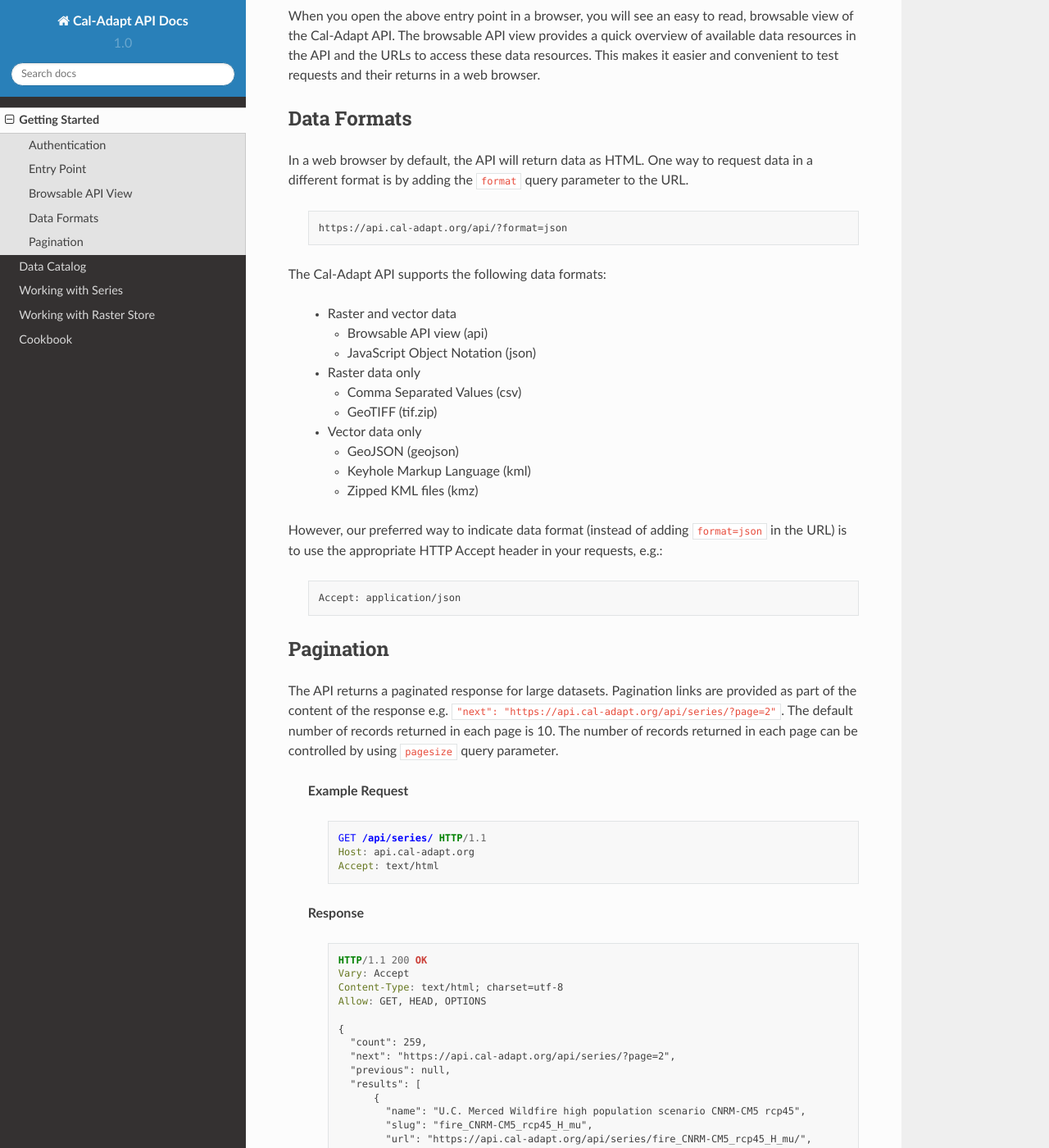
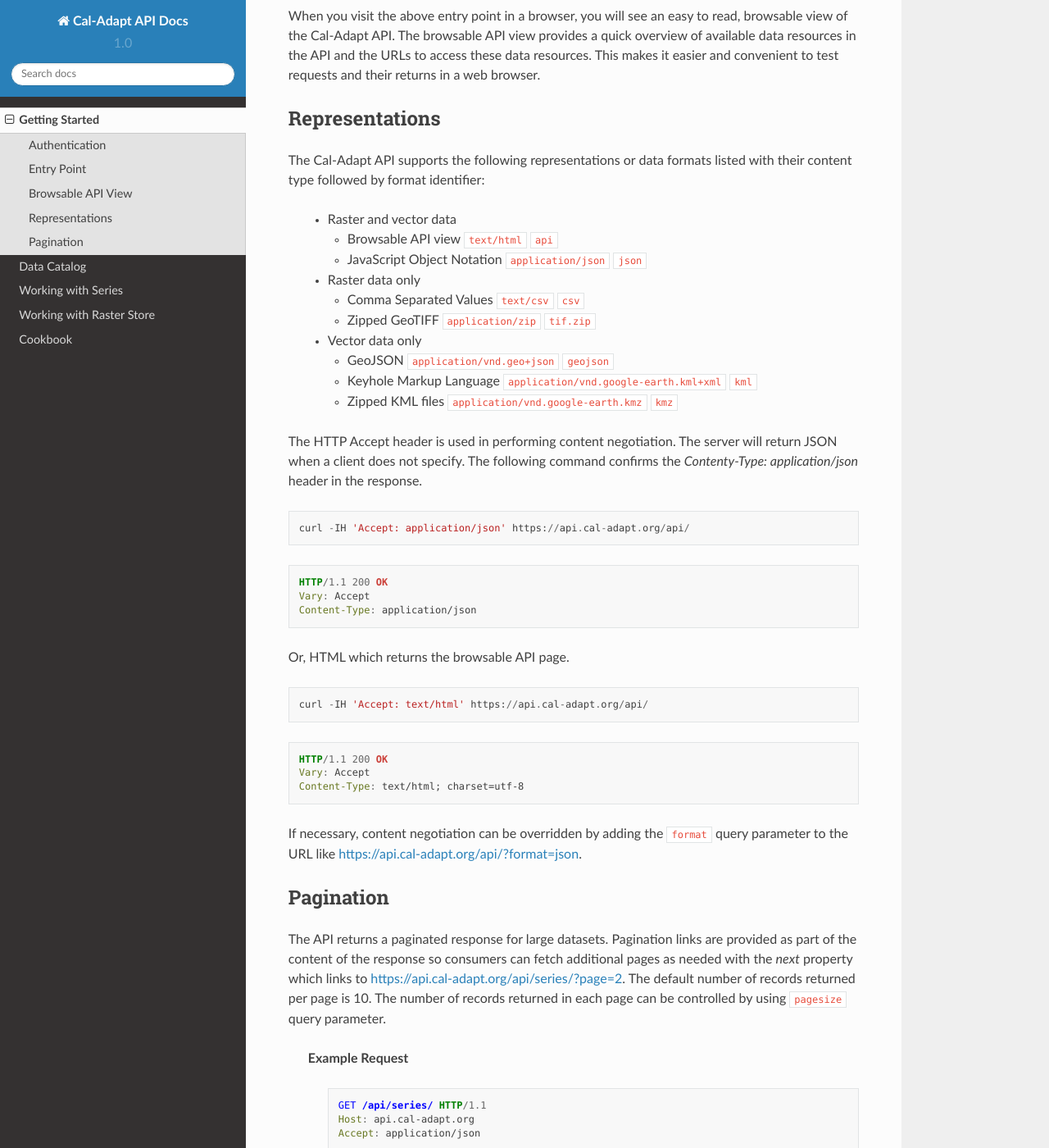
Before and after one commit to berkeley-gif/caladapt-docs, a Sphinx documentation site: the page built from docs/source/getting-started.rst, in a window 1280 px wide and 1400 px high, scrolled down 579 px. Shown: the whole window at 82% size. Built offline with Sphinx 7.4.7 and the Read the Docs theme 2.0.0, drawn with Linux system fonts in a browser that asks for light colours; some of the changed text lies outside the part shown.

Commit message:
Add note on representations and content negotiation

```diff
--- a/docs/source/getting-started.rst
+++ b/docs/source/getting-started.rst
@@ -1,95 +1,86 @@
-.. _getting-started:
+Getting Started
+===============
 
 
-***************
-Getting Started
-***************
-
-.. _authentication:
-
 Authentication
------------------
-
+--------------
 Currently the Cal-Adapt API does not require authentication. You do not need to sign up for a key to start working with the API. We plan to maintain the current level of open access to support a wide range of users. However, authentication may be implemented in the future to support throttled access for selected applications.
 
 
-.. _entry-point:
+Entry Point
+-----------
+The entry point or API root is a starting point that provides an overview of all available data in the API. The entry point for the Cal-Adapt API is at https://api.cal-adapt.org/api/. ::
 
-Entry Point
------------------
-
-The entry point or API root is a starting point that provides an overview of all available data in the API. The entry point for the Cal-Adapt API is:
-
-   .. sourcecode:: xml
-
-       https://api.cal-adapt.org/api/
+   curl https://api.cal-adapt.org/api/
 
 
-.. _browsable-api:
-
 Browsable API View
---------------------
-
-When you open the above entry point in a browser, you will see an easy to read, browsable view of the Cal-Adapt API. The browsable API view provides a quick overview of available data resources in the API and the URLs to access these data resources. This makes it easier and convenient to test requests and their returns in a web browser.
+------------------
+When you visit the above entry point in a browser, you will see an easy to read, browsable view of the Cal-Adapt API. The browsable API view provides a quick overview of available data resources in the API and the URLs to access these data resources. This makes it easier and convenient to test requests and their returns in a web browser.
 
 
-.. _data-formats:
-
-Data Formats
------------------
-
-In a web browser by default, the API will return data as HTML. One way to request data in a different format is by adding the ``format`` query parameter to the URL.
-
-   .. sourcecode:: xml
-
-       https://api.cal-adapt.org/api/?format=json
-
-The Cal-Adapt API supports the following data formats:
+Representations
+---------------
+The Cal-Adapt API supports the following representations or data formats listed
+with their content type followed by format identifier:
 
   * Raster and vector data
 
-    * Browsable API view (api)
-    * JavaScript Object Notation (json)
+    * Browsable API view ``text/html`` ``api``
+    * JavaScript Object Notation ``application/json`` ``json``
+
   * Raster data only
 
-    * Comma Separated Values (csv)
-    * GeoTIFF (tif.zip)
+    * Comma Separated Values ``text/csv`` ``csv``
+    * Zipped GeoTIFF ``application/zip`` ``tif.zip``
+
   * Vector data only
 
-    * GeoJSON (geojson)
-    * Keyhole Markup Language (kml)
-    * Zipped KML files (kmz)
+    * GeoJSON ``application/vnd.geo+json`` ``geojson``
+    * Keyhole Markup Language ``application/vnd.google-earth.kml+xml`` ``kml``
+    * Zipped KML files ``application/vnd.google-earth.kmz`` ``kmz``
 
-However, our preferred way to indicate data format (instead of adding ``format=json`` in the URL) is to use the appropriate HTTP Accept header in your requests, e.g.:
+The HTTP Accept header is used in performing content negotiation. The server
+will return JSON when a client does not specify. The following command confirms
+the `Contenty-Type: application/json` header in the response. ::
 
-   .. sourcecode:: xml
+    curl -IH 'Accept: application/json' https://api.cal-adapt.org/api/
 
-       Accept: application/json
+.. code-block:: http
 
+    HTTP/1.1 200 OK
+    Vary: Accept
+    Content-Type: application/json
 
-.. _pagination:
+Or, HTML which returns the browsable API page. ::
 
-Pagination
------------------
+    curl -IH 'Accept: text/html' https://api.cal-adapt.org/api/
 
-The API returns a paginated response for large datasets. Pagination links are provided as part of the content of the response e.g. ``"next": "https://api.cal-adapt.org/api/series/?page=2"``. The default number of records returned in each page is 10. The number of records returned in each page can be controlled by using ``pagesize`` query parameter.
-
-  **Example Request**
-
-   .. sourcecode:: http
-
-       GET /api/series/ HTTP/1.1
-       Host: api.cal-adapt.org
-       Accept: text/html
-
-  **Response**
-
-   .. sourcecode:: http
+.. code-block:: http
 
     HTTP/1.1 200 OK
     Vary: Accept
     Content-Type: text/html; charset=utf-8
-    Allow: GET, HEAD, OPTIONS
+
+If necessary, content negotiation can be overridden by adding the ``format``
+query parameter to the URL like https://api.cal-adapt.org/api/?format=json.
+
+
+Pagination
+----------
+The API returns a paginated response for large datasets. Pagination links are provided as part of the content of the response so consumers can fetch additional pages as needed with the `next` property which links to https://api.cal-adapt.org/api/series/?page=2. The default number of records returned per page is 10. The number of records returned in each page can be controlled by using ``pagesize`` query parameter.
+
+  **Example Request**
+
+   .. code-block:: http
+
+       GET /api/series/ HTTP/1.1
+       Host: api.cal-adapt.org
+       Accept: application/json
+
+  **Response**
+
+   .. code-block:: json
 
     {
       "count": 259,
@@ -105,8 +96,8 @@
             "rasters": [
                 "https://api.cal-adapt.org/api/rstores/fire_CNRM-CM5_rcp45_H_mu_1954/",
                 "https://api.cal-adapt.org/api/rstores/fire_CNRM-CM5_rcp45_H_mu_1955/",
-                "https://api.cal-adapt.org/api/rstores/fire_CNRM-CM5_rcp45_H_mu_1956/",
-                ...
+                "https://api.cal-adapt.org/api/rstores/fire_CNRM-CM5_rcp45_H_mu_1956/"
+                ,
             ],
             "tags": [
                 "fire"
@@ -121,13 +112,13 @@
             "rasters": [
                 "https://api.cal-adapt.org/api/rstores/fire_CNRM-CM5_rcp45_L_mu_1954/",
                 "https://api.cal-adapt.org/api/rstores/fire_CNRM-CM5_rcp45_L_mu_1955/",
-                "https://api.cal-adapt.org/api/rstores/fire_CNRM-CM5_rcp45_L_mu_1956/",
-                ...
+                "https://api.cal-adapt.org/api/rstores/fire_CNRM-CM5_rcp45_L_mu_1956/"
+                ,
             ],
             "tags": [
                 "fire"
             ]
           }
-          ...
+          ,
         ]
       }
```
